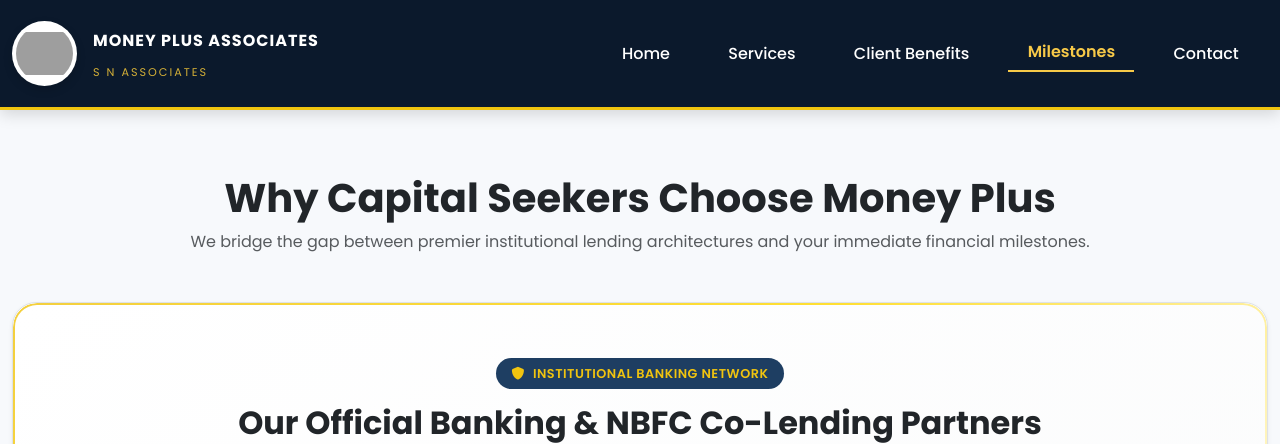
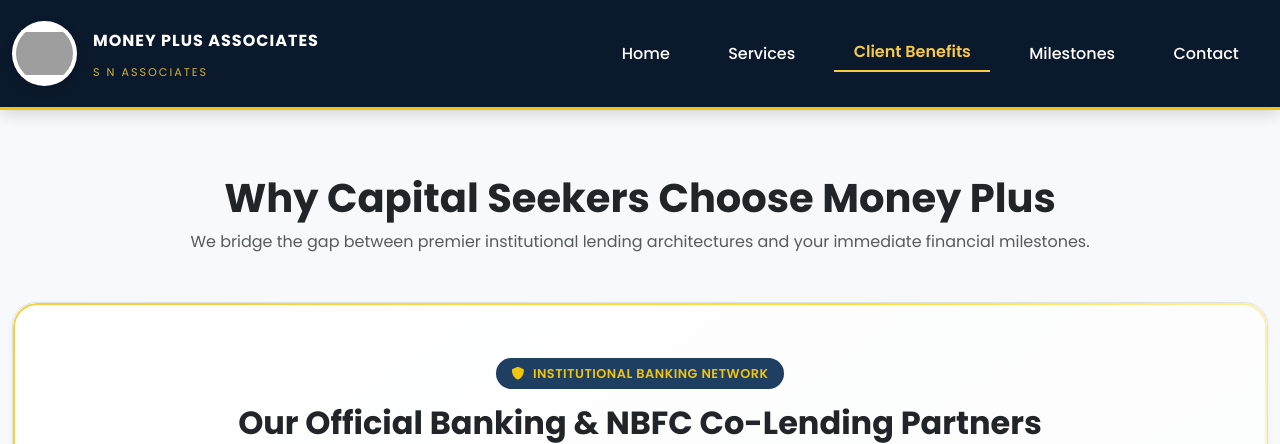
Before and after one commit to MoneyPlusAssociates/MoneyPlusAssociates, a Flask app: page /benefits in a window 1280 px wide. Shown: the top 444 px of the page. Run offline with Flask 3, Linux system fonts and the light colour scheme; grey boxes are pictures that could not be loaded.

Commit message:
Update benefits.html

```diff
--- a/templates/benefits.html
+++ b/templates/benefits.html
@@ -203,8 +203,8 @@
                  <ul class="navbar-nav ms-auto">
                     <li class="nav-item"><a class="nav-link" href="/">Home</a></li>
                     <li class="nav-item"><a class="nav-link" href="/loans">Services</a></li>
-                    <li class="nav-item"><a class="nav-link" href="/benefits">Client Benefits</a></li>
-                    <li class="nav-item"><a class="nav-link active" href="/history">Milestones</a></li>
+                    <li class="nav-item"><a class="nav-link active" href="/benefits">Client Benefits</a></li>
+                    <li class="nav-item"><a class="nav-link" href="/history">Milestones</a></li>
                     <li class="nav-item"><a class="nav-link " href="/contact">Contact</a></li>
                 </ul>
             </div>
```
